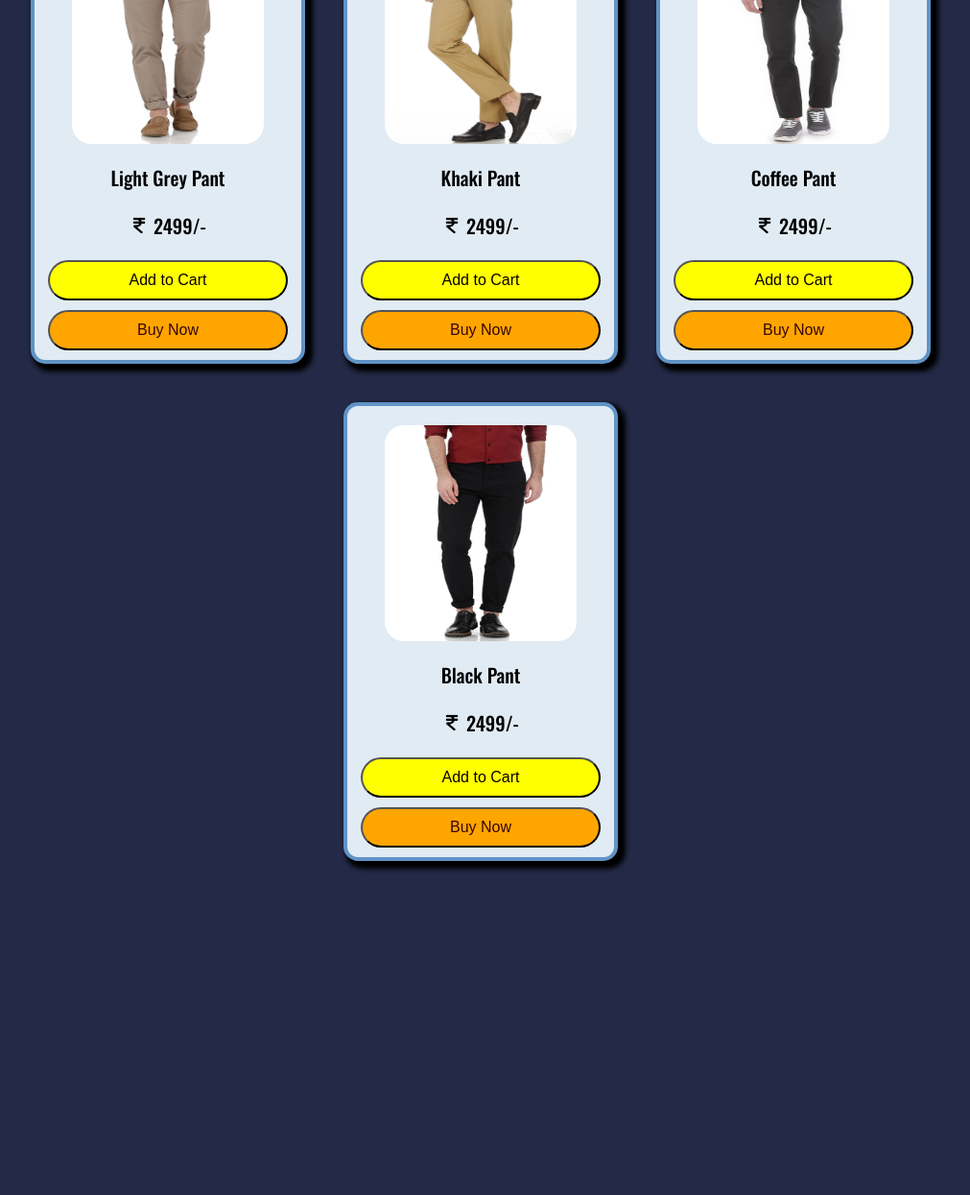
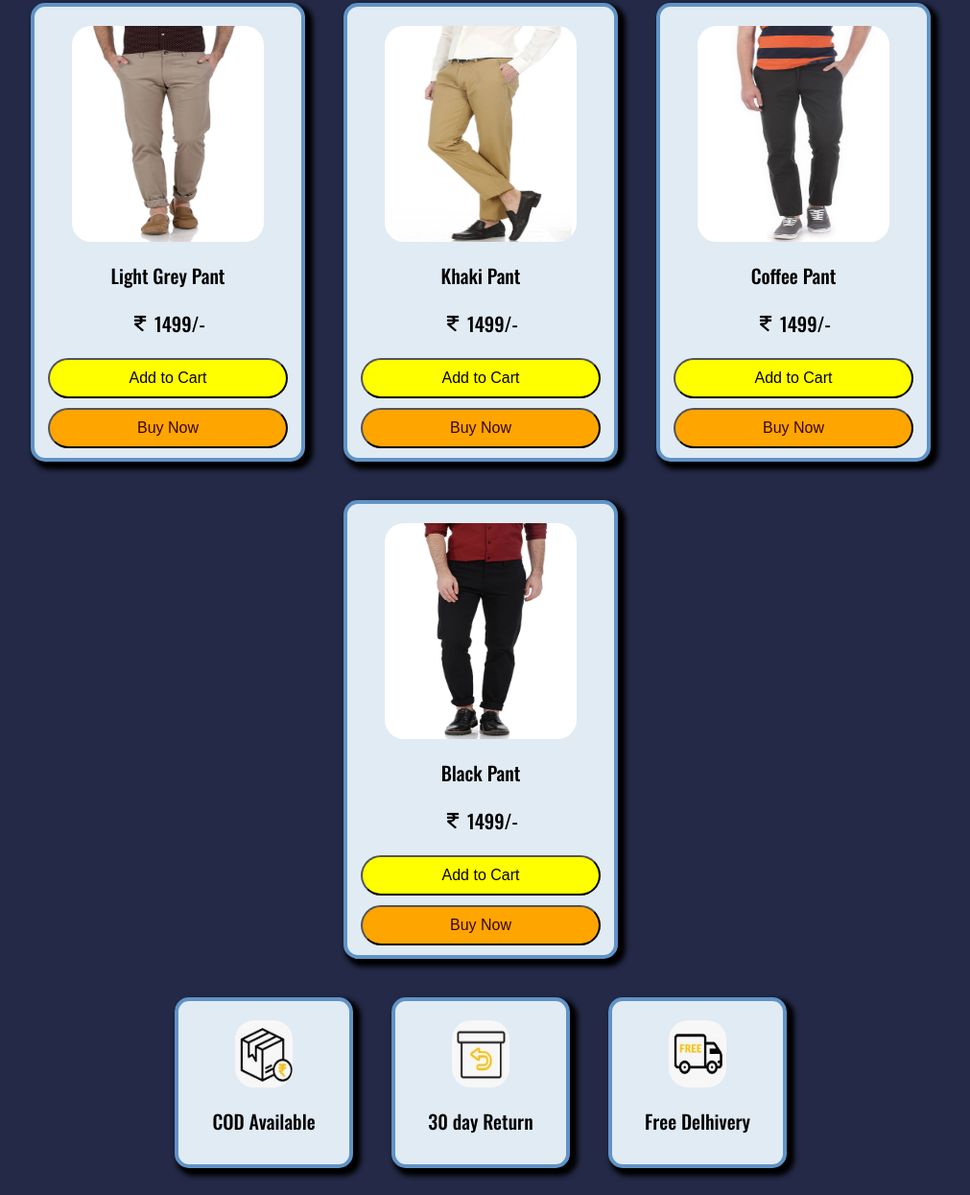
Before and after one commit to siddharthdighe097/project, a plain HTML site: page index.html in a window 1280 px wide. Shown: the part 1241-2486 px from the top of the page at 96% size, without its empty margins (139-1150 px from the left). Before the commit the page ends 2166 px from the top, so only its background shows below. Drawn offline with nearby package versions, Linux system fonts and the light colour scheme.

Commit message:
pages are completed

```diff
--- a/css/style.css
+++ b/css/style.css
@@ -2,11 +2,21 @@
     margin-top: 30px;
     margin-bottom: 40px;
     color: #fffffe;
-    font-size: 50px;
+    font-size: 90px;
     text-align: center;
     padding: 10px;
     margin: 0 auto;
 }
+.heading2 {
+    margin-top: 30px;
+    margin-bottom: 40px;
+    color: #fffffe;
+    font-size: 30px;
+    text-align: center;
+    padding: 10px;
+    margin: 0 auto;
+}
+
 .heading1:hover{
     cursor: pointer;
 }
@@ -82,3 +92,32 @@ body{
 
     cursor: pointer;
 }
+
+.container1 {
+    display: flex;
+    flex-wrap: wrap;
+    justify-content: center;
+}
+.card1 {
+    margin: 20px;
+    background-color: rgb(225, 235, 244);
+    width: 150px;
+    padding: 10px 14px;
+    border-radius: 15px;
+    border: 4px solid rgb(96, 147, 198);
+    box-shadow: 5px 5px 5px 3px;
+
+}
+.card1:hover{
+    box-shadow: 4px 4px 7px 5px #b8c1ec ;
+    transition: 0.5s;
+    border-radius: 10px;
+
+}
+.p-img1 {
+    height: 70px;
+    width: 60px;
+    display: block;
+    margin: 10px auto;
+    border-radius: 20px;
+}
--- a/index.html
+++ b/index.html
@@ -9,18 +9,19 @@
 </head>
 <body>
     <h1 class="heading1 text">Men's Wear</h1>
+    <h3 class="heading2 text">Choose Perfect Men's Wear</h3>
     <div class="container">
         <div class="card">
             <img src="./images/image1.jpg" alt="mens_wear" class="p-img">
             <p class="para">Black Shirt</p>
-            <p class="para"><img src="icon/money.png" alt="Price" height="18px" width="20px"> 3599/-</p>
+            <p class="para"><img src="icon/money.png" alt="Price" height="18px" width="20px"> 1599/-</p>
             <button class="btn3">Add to Cart</button>
             <button class="btn4">Buy Now</button>
         </div>
         <div class="card">
             <img src="./images/image2.jpg" alt="mens_wear" class="p-img">
             <p class="para">White Shirt</p>
-            <p class="para"><img src="icon/money.png" alt="Price" height="18px" width="20px"> 2499/-</p>
+            <p class="para"><img src="icon/money.png" alt="Price" height="18px" width="20px"> 1499/-</p>
             <button class="btn3">Add to Cart</button>
             <button class="btn4">Buy Now</button>
         </div>
@@ -34,52 +35,66 @@
         <div class="card">
             <img src="./images/image4.jpg" alt="mens_wear" class="p-img">
             <p class="para">Red Shirt</p>
-            <p class="para"><img src="icon/money.png" alt="Price" height="18px" width="20px"> 3699/-</p>
+            <p class="para"><img src="icon/money.png" alt="Price" height="18px" width="20px"> 1699/-</p>
             <button class="btn3">Add to Cart</button>
             <button class="btn4">Buy Now</button>
         </div>
         <div class="card">
             <img src="./images/image5.jpg" alt="mens_wear" class="p-img">
             <p class="para">Yellow Shirt</p>
-            <p class="para"><img src="icon/money.png" alt="Price" height="18px" width="20px"> 3699/-</p>
+            <p class="para"><img src="icon/money.png" alt="Price" height="18px" width="20px"> 1699/-</p>
             <button class="btn3">Add to Cart</button>
             <button class="btn4">Buy Now</button>
         </div>
         <div class="card">
             <img src="./images/image6.jpg" alt="mens_wear" class="p-img">
             <p class="para">White Formal Pant</p>
-            <p class="para"><img src="icon/money.png" alt="Price" height="18px" width="20px"> 3699/-</p>
+            <p class="para"><img src="icon/money.png" alt="Price" height="18px" width="20px"> 1699/-</p>
             <button class="btn3">Add to Cart</button>
             <button class="btn4">Buy Now</button>
         </div>
         <div class="card">
             <img src="./images/image7.jpg" alt="mens_wear" class="p-img">
             <p class="para">Light Grey Pant</p>
-            <p class="para"><img src="icon/money.png" alt="Price" height="18px" width="20px"> 2499/-</p>
+            <p class="para"><img src="icon/money.png" alt="Price" height="18px" width="20px"> 1499/-</p>
             <button class="btn3">Add to Cart</button>
             <button class="btn4">Buy Now</button>
         </div>
         <div class="card">
             <img src="./images/image8.jpg" alt="mens_wear" class="p-img">
             <p class="para">Khaki Pant</p>
-            <p class="para"><img src="icon/money.png" alt="Price" height="18px" width="20px"> 2499/-</p>
+            <p class="para"><img src="icon/money.png" alt="Price" height="18px" width="20px"> 1499/-</p>
             <button class="btn3">Add to Cart</button>
             <button class="btn4">Buy Now</button>
         </div>
         <div class="card">
             <img src="./images/image9.jpg" alt="mens_wear" class="p-img">
             <p class="para">Coffee Pant</p>
-            <p class="para"><img src="icon/money.png" alt="Price" height="18px" width="20px"> 2499/-</p>
+            <p class="para"><img src="icon/money.png" alt="Price" height="18px" width="20px"> 1499/-</p>
             <button class="btn3">Add to Cart</button>
             <button class="btn4">Buy Now</button>
         </div>
         <div class="card">
             <img src="./images/image10.jpg" alt="mens_wear" class="p-img">
             <p class="para">Black Pant</p>
-            <p class="para"><img src="icon/money.png" alt="Price" height="18px" width="20px"> 2499/-</p>
+            <p class="para"><img src="icon/money.png" alt="Price" height="18px" width="20px"> 1499/-</p>
             <button class="btn3">Add to Cart</button>
             <button class="btn4">Buy Now</button>
         </div>
     </div>
+    <div class="container1">
+        <div class="card1">
+            <img src="./images/cod.jpg" alt="COD" class="p-img1">
+            <p class="para">COD Available</p>
+        </div>
+        <div class="card1">
+            <img src="./images/return.jpg" alt="Return" class="p-img1">
+            <p class="para">30 day Return </p>
+        </div>
+        <div class="card1">
+            <img src="./images/delhivery.jpg" alt="delhivery" class="p-img1">
+            <p class="para">Free Delhivery</p>
+        </div>
+    </div>
 </body>
 </html>
```
